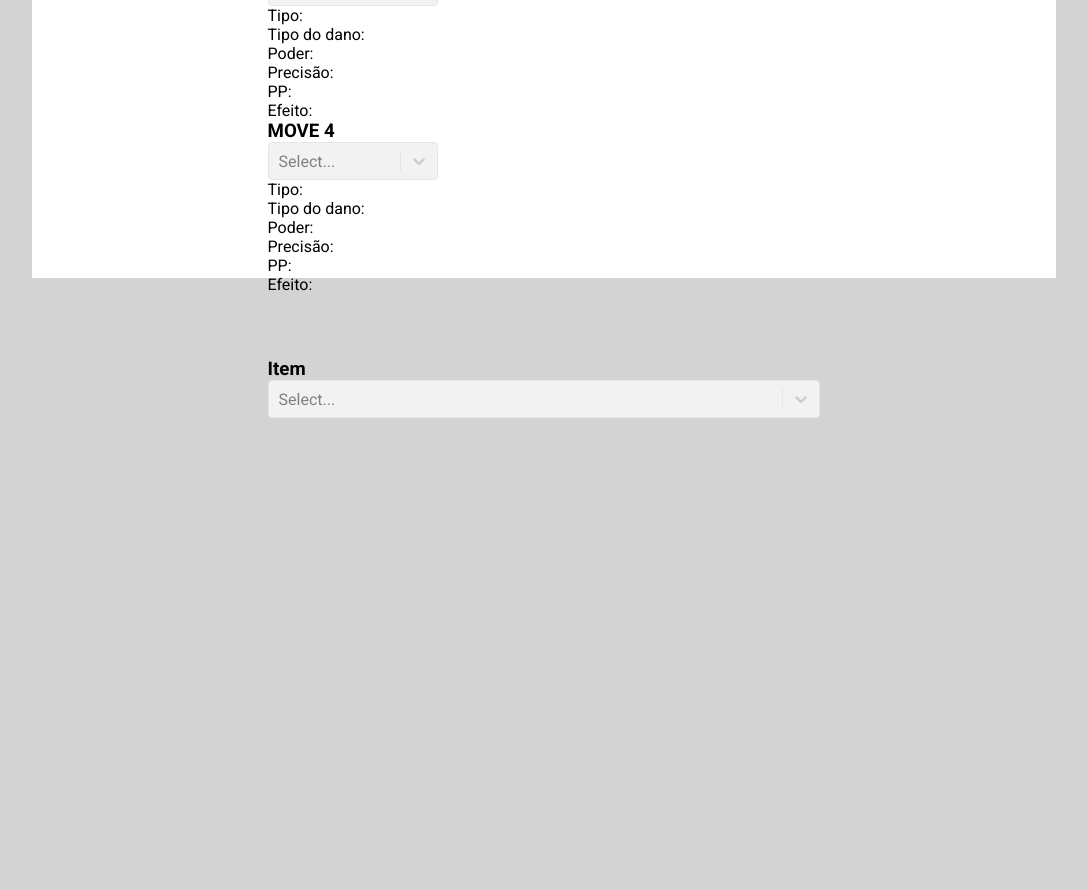
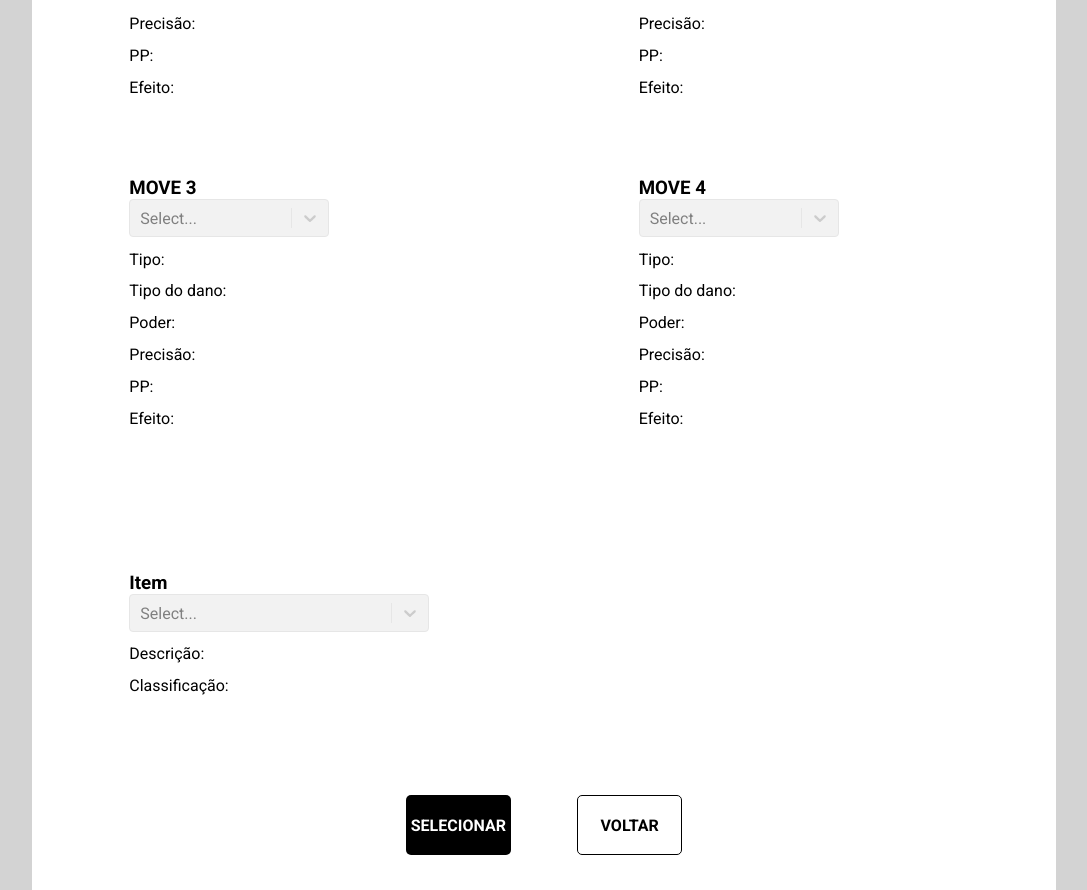
Before and after one commit to GaahNoel/PockeTeam, a Next.js app in the folder frontend/: page /team/pokemon in a window 1280 px wide. Shown: the part 585-1475 px from the top of the page, without its empty margins (96-1183 px from the left). Before the commit the page ends 1003 px from the top, so only its background shows below. Built offline with nearby package versions, Linux system fonts and the light colour scheme; a web font is replaced by a local one.

Commit message:
graph update

```diff
--- a/frontend/package.json
+++ b/frontend/package.json
@@ -22,6 +22,7 @@
     "react-multi-carousel": "^2.5.5",
     "react-router-dom": "^5.2.0",
     "react-select": "^3.1.0",
+    "recharts": "^1.8.5",
     "styled-components": "^5.2.0",
     "sweetalert2": "^10.2.0",
     "yup": "^0.29.3"
--- a/frontend/src/components/header.tsx
+++ b/frontend/src/components/header.tsx
@@ -8,6 +8,7 @@ import {
   TopHeader,
   DownHeader,
   LeftHeader,
+  RightHeader,
 } from '../styles/components/Header';
 
 export default function Header() {
@@ -33,14 +34,14 @@ export default function Header() {
             </form>
           </LeftHeader>
 
-          <div id="header_right">
+          <RightHeader>
             <Link href="/">
               <FiStar id="FiStar" size="1.3rem" />
             </Link>
             <Link href="/">
               <FiUser id="FiUser" size="1.3rem" />
             </Link>
-          </div>
+          </RightHeader>
         </DownHeader>
       </Container>
     </Wrapper>
--- a/frontend/src/pages/team/pokemon.tsx
+++ b/frontend/src/pages/team/pokemon.tsx
@@ -1,12 +1,25 @@
 /* eslint-disable camelcase */
-import React, { useState, useEffect, FormEvent } from 'react';
+import React, {
+  useState,
+  useEffect,
+  FormEvent,
+  useRef,
+  PureComponent,
+} from 'react';
 import { Helmet } from 'react-helmet';
-import { Link } from 'react-router-dom';
+import Link from 'next/link';
 import Select from 'react-select';
 import axios from 'axios';
 import { useForm } from 'react-hook-form';
 import { SportsCricketSharp } from '@material-ui/icons';
 import { string } from 'yup';
+import {
+  Radar,
+  RadarChart,
+  PolarGrid,
+  PolarAngleAxis,
+  PolarRadiusAxis,
+} from 'recharts';
 import Header from '../../components/header';
 
 import imageInterrogation from '../../assets/interrogation.png';
@@ -18,7 +31,17 @@ import {
   PokemonSelect,
   MoveDetails,
   Move,
+  ItemDetails,
+  ItemImage,
+  Buttons,
+  Voltar,
 } from '../../styles/pages/Pokemon';
+
+interface itemTypes {
+  name: string;
+  effect: string;
+  sprite: string;
+}
 
 interface moveTypes {
   name: string;
@@ -58,6 +81,7 @@ interface MoveDetails {
 const Pokemon: React.FC = () => {
   const [pokemon, setPokemon] = useState<PokemonTypes>();
   const [pokemonName, setPokemonName] = useState('');
+  const [data, setData] = useState([]);
 
   const options = [
     { value: 'charmander', label: 'Charmander' },
@@ -79,12 +103,21 @@ const Pokemon: React.FC = () => {
   const [move3Details, setMove3Details] = useState<MoveDetails>();
   const [move4Details, setMove4Details] = useState<MoveDetails>();
 
+  const [itemDetails, setItemDetails] = useState<itemTypes>();
+
+  const [statsGraph, setStatsGraph] = useState([]);
+
+  const formRef = useRef<HTMLFormElement>();
+
   const changePokemon = (e: Select) => {
     if (e) {
       axios
         .get(`https://pokeapi.co/api/v2/pokemon/${e.value}`)
         .then((response) => {
           const { types, moves, stats, sprites } = response.data;
+
+          const form = formRef.current;
+          form.reset();
 
           setMove1('');
           setMove2('');
@@ -106,6 +139,39 @@ const Pokemon: React.FC = () => {
               { value: move.move.url, label: move.move.name },
             ]);
           });
+          setData((oldStats: any) => [
+            ...oldStats,
+            {
+              subject: stats[0].stat.name,
+              A: stats[0].base_stat,
+              fullMark: 1000,
+            },
+            {
+              subject: stats[1].stat.name,
+              A: stats[1].base_stat,
+              fullMark: 1000,
+            },
+            {
+              subject: stats[2].stat.name,
+              A: stats[2].base_stat,
+              fullMark: 1000,
+            },
+            {
+              subject: stats[3].stat.name,
+              A: stats[3].base_stat,
+              fullMark: 1000,
+            },
+            {
+              subject: stats[4].stat.name,
+              A: stats[4].base_stat,
+              fullMark: 1000,
+            },
+            {
+              subject: stats[5].stat.name,
+              A: stats[5].base_stat,
+              fullMark: 1000,
+            },
+          ]);
         });
 
       axios
@@ -116,7 +182,7 @@ const Pokemon: React.FC = () => {
           items.forEach((item: any) => {
             setItemsArray((oldItems: any) => [
               ...oldItems,
-              { value: item.name, label: item.name },
+              { value: item.url, label: item.name },
             ]);
           });
         });
@@ -186,14 +252,41 @@ const Pokemon: React.FC = () => {
     }
   };
 
+  const requireItemDetails = (e: Select) => {
+    if (e) {
+      axios.get(e.value).then((response) => {
+        const {
+          effect_entries,
+          category: { name },
+          sprites: { default: sprite },
+        } = response.data;
+        const { effect } = effect_entries[0];
+        setItemDetails({ effect, name, sprite });
+      });
+    }
+  };
   const widthChange = {
     container: (provide: any, state: any) => ({
       ...provide,
-      width: 170,
+      width: 200,
     }),
 
     input: (provide: any, state: any) => ({
-      paddingRight: 25,
+      paddingRight: 15,
+    }),
+  };
+
+  const widthChangePokeBox = {
+    container: (provide: any, state: any) => ({
+      ...provide,
+      width: 100,
+    }),
+  };
+
+  const widthChangeItemBox = {
+    container: (provide: any, state: any) => ({
+      ...provide,
+      width: 300,
     }),
   };
 
@@ -206,7 +299,7 @@ const Pokemon: React.FC = () => {
       <Wrapper>
         <Container>
           <h2>SELEÇÃO DE POKÉMON</h2>
-          <Form>
+          <Form ref={formRef}>
             <PokemonSelect>
               <div>
                 <h3>Pokémon</h3>
@@ -215,10 +308,33 @@ const Pokemon: React.FC = () => {
                   onChange={changePokemon}
                   name="pokemon"
                   className="pokemonSelect"
+                  styles={widthChange}
                 />
               </div>
-              {pokemonName ? (
+
+              {data.length !== 0 ? (
+                <>
                   <img src={pokemon.sprites.front_default} alt="" />
+                  <RadarChart
+                    cx={300}
+                    cy={250}
+                    outerRadius={150}
+                    width={500}
+                    height={500}
+                    data={data}
+                    name="Mike"
+                  >
+                    <PolarGrid />
+                    <PolarAngleAxis dataKey="subject" />
+                    <PolarRadiusAxis />
+                    <Radar
+                      dataKey="A"
+                      stroke="#000000"
+                      fill="#000000"
+                      fillOpacity={0.6}
+                    />
+                  </RadarChart>
+                </>
               ) : (
                 <img src={imageInterrogation} alt="" />
               )}
@@ -371,13 +487,35 @@ const Pokemon: React.FC = () => {
             </div>
 
             <Item>
+              <ItemDetails>
                 <h3>Item</h3>
                 <Select
                   options={itemsArray}
                   name="item"
                   isDisabled={!pokemonName}
+                  styles={widthChangeItemBox}
+                  onChange={(e: Select) => {
+                    requireItemDetails(e);
+                  }}
                 />
+                <p>
+                  Descrição: {itemDetails && <span>{itemDetails.effect}</span>}
+                </p>
+                <p>
+                  Classificação:{' '}
+                  {itemDetails && <span>{itemDetails.name}</span>}
+                </p>
+              </ItemDetails>
+              <ItemImage>
+                {itemDetails && <img src={itemDetails.sprite} alt="" />}
+              </ItemImage>
             </Item>
+            <Buttons>
+              <button type="submit">SELECIONAR</button>
+              <Link href="/">
+                <Voltar>VOLTAR</Voltar>
+              </Link>
+            </Buttons>
           </Form>
         </Container>
       </Wrapper>
--- a/frontend/src/styles/pages/Pokemon.ts
+++ b/frontend/src/styles/pages/Pokemon.ts
@@ -4,7 +4,7 @@ export const Wrapper = styled.div`
   display: flex;
   flex-direction: column;
   align-items: center;
-  height: 100vh;
+  height: 100%;
 `;
 export const Container = styled.div`
   width: 80%;
@@ -15,7 +15,11 @@ export const Container = styled.div`
   align-items: center;
   background-color: #ffffff;
   img {
-    width: 10rem;
+    width: 15rem;
+  }
+  h2{
+    margin-top: 2rem;
+    font-size: 38px;
   }
 `;
 export const Form = styled.form`
@@ -27,14 +31,33 @@ export const Form = styled.form`
   .formMoves {
     display: flex;
     justify-content: space-between;
-    width: 60%;
+    width: 90%;
     flex-wrap: wrap;
+
   }
 `;
 export const Item = styled.div`
-  width: 60%;
+  width: 90%;
   margin-top: 4rem;
+  display: flex;
+  align-items: center;
 `;
+export const ItemDetails = styled.div`
+  width: 70%;
+  p{
+    margin-top:0.8rem;
+  }
+`;
+
+export const ItemImage = styled.div`
+  display: flex;
+  justify-content: center;
+  width: 30%;
+  img{
+    width: 150px;
+  }
+`;
+
 export const PokemonSelect = styled.div`
   display: flex;
   justify-content: space-between;
@@ -42,8 +65,54 @@ export const PokemonSelect = styled.div`
   margin-top: 2rem;
   margin-bottom: 5rem;
   align-items: center;
+
+  .pokemonSelect{
+    div{
+    //  width: 12rem;
+    }
+  }
+
 `;
-export const MoveDetails = styled.div``;
+export const MoveDetails = styled.div`
+  p{
+    margin-top:0.8rem;
+  }
+`;
 export const Move = styled.div`
   width: 20rem;
+  margin-bottom:5rem;
 `;
+
+export const Buttons = styled.div`
+    width: 30%;
+    display:flex;
+    justify-content: space-between;
+    margin-top: 100px;
+    button{
+
+      margin-bottom: 35px;
+      padding: 0px 5px;
+      height: 60px;
+      display: flex;
+      justify-content: center;
+      align-items: center;
+      font-weight: bold;
+      font-size: medium;
+      color: #ffffff;
+      background-color: #000000;
+      border-radius: 5px;
+    }
+`;
+export const Voltar = styled.a`
+  color: #000000;
+  padding: 20px 5px;
+  height: 60px;
+  width: 105.09px;
+  border: 1px solid #000000;
+  text-decoration: none;
+  text-align: center;
+  align-items: center;
+  font-weight: bold;
+  font-size: medium;
+  border-radius: 5px;
+`;
```
Also changed, not shown: 1 other file (tests, documents, lock files or other folders). Lines whose indentation alone changed are shown as unchanged.
